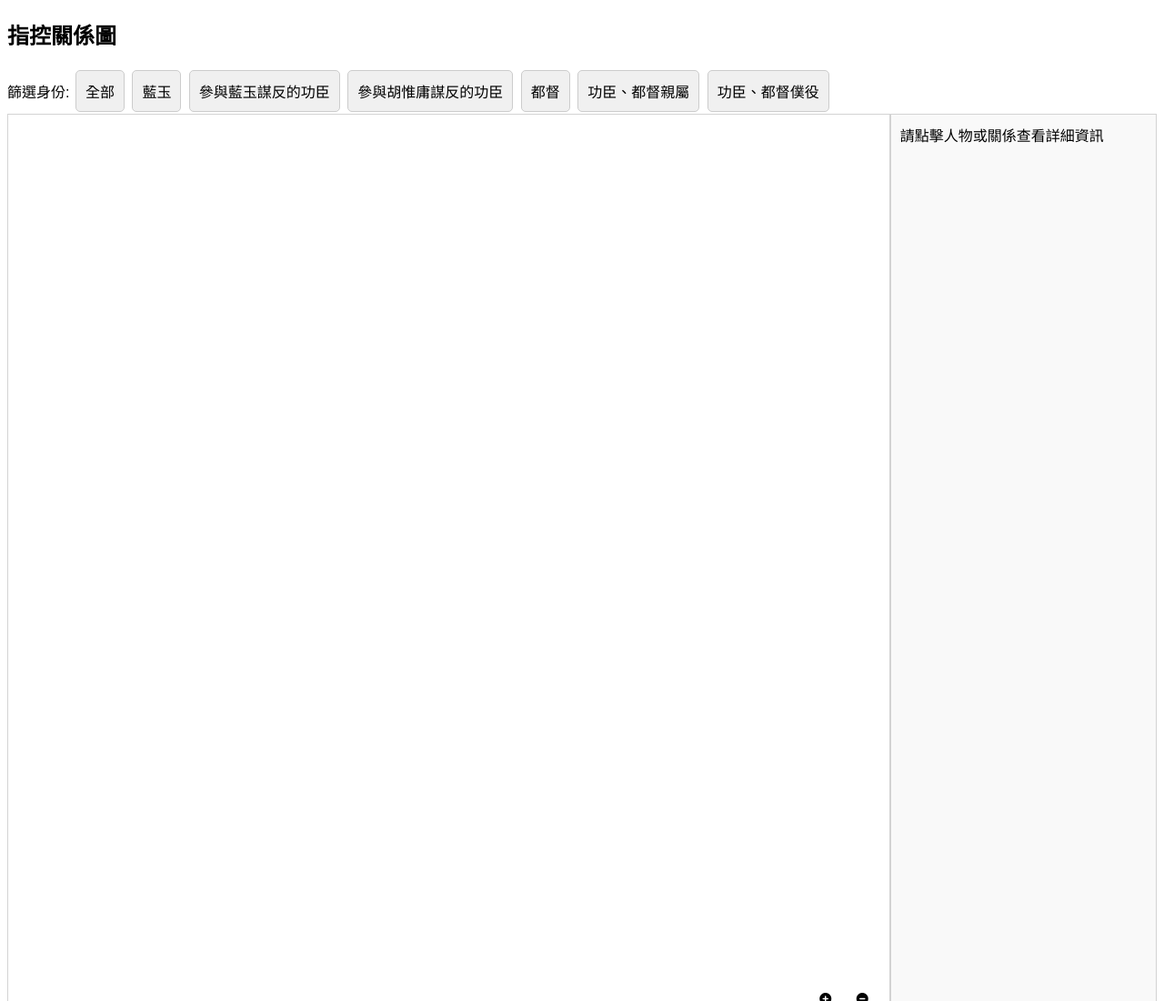
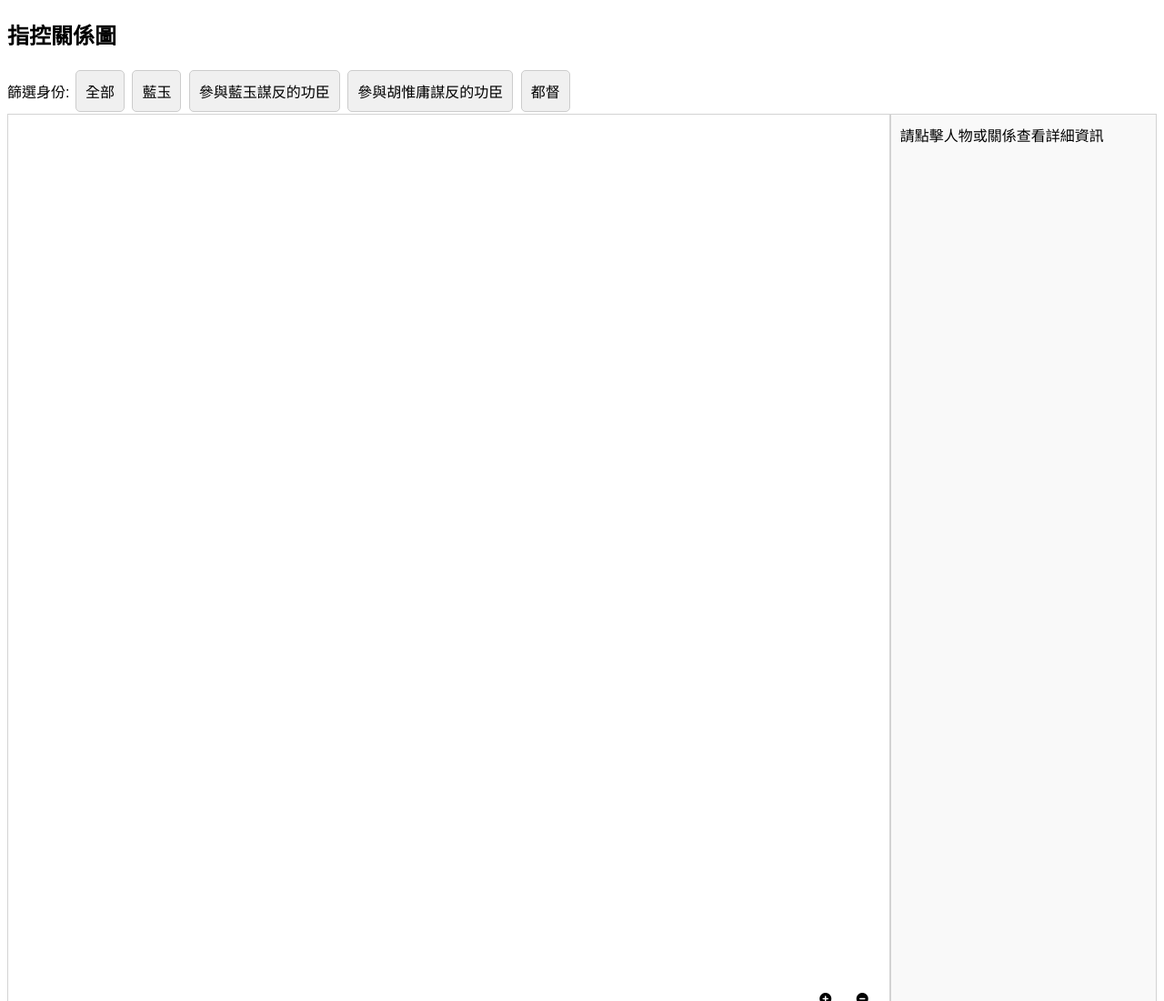
Before and after one commit to CBananaC/dual-graph-api, a plain HTML site: page public/index.html in a window 1280 px wide. Shown: the top 1100 px of the page at 91% size. Drawn offline with nearby package versions, Linux system fonts and the light colour scheme; no server answers.

Commit message:
Update index.html

```diff
--- a/public/index.html
+++ b/public/index.html
@@ -41,8 +41,6 @@
     <button class="filter-button filter-identity-button" data-identity="功臣">參與藍玉謀反的功臣</button>
     <button class="filter-button filter-identity-button" data-identity="胡惟庸功臣">參與胡惟庸謀反的功臣</button>
     <button class="filter-button filter-identity-button" data-identity="都督">都督</button>
-    <button class="filter-button filter-identity-button" data-identity="親屬">功臣、都督親屬</button>
-    <button class="filter-button filter-identity-button" data-identity="僕役">功臣、都督僕役</button>
   </div>
   <div class="container">
     <div id="accusationGraph" class="graph">
```
